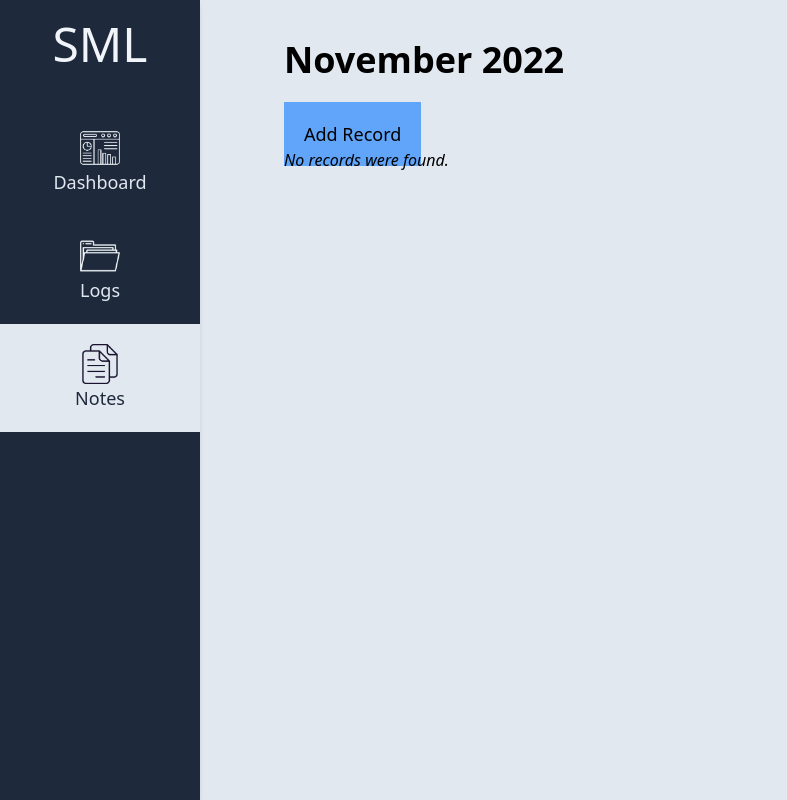
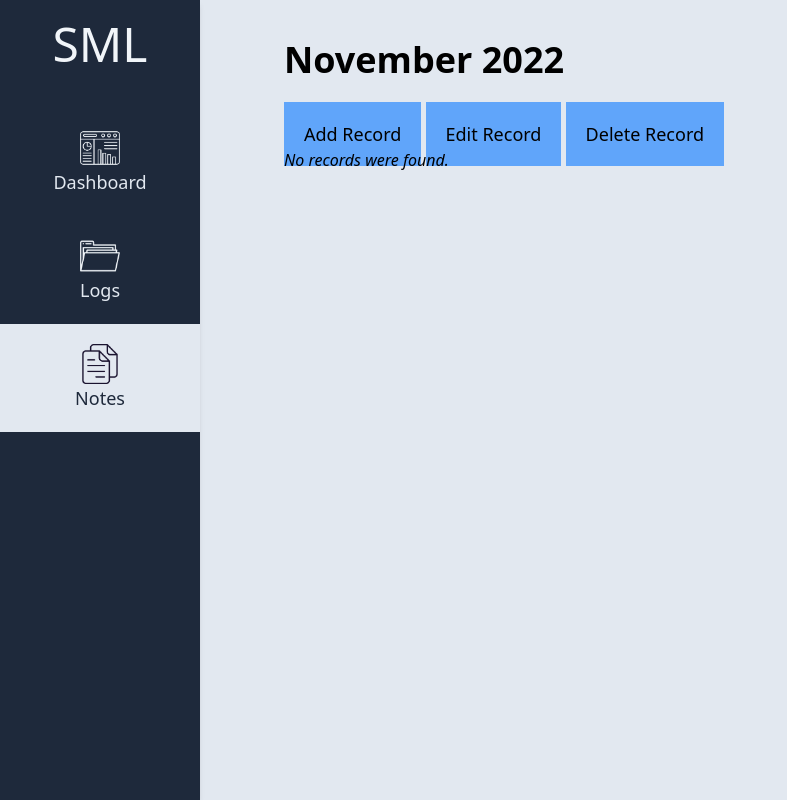
Before and after one commit to maratsumi/IM-Project-Proposal, a PHP site: page /indexLog.php in a window 1280 px wide. Shown: the whole page, without its empty margins (0-787 px from the left). Run offline with PHP 8.4, Linux system fonts and the light colour scheme; data that the repository does not hold is empty; style sheets or scripts are compiled from the project's sources.

Commit message:
Update indexLog.php

```diff
--- a/indexLog.php
+++ b/indexLog.php
@@ -23,6 +23,8 @@
         </div>
         <div class="ml-60">
           <a href="createLog.php" class="text-lg bg-blue-400 p-5 text-center">Add Record</a>
+          <a href="createLog.php" class="text-lg bg-blue-400 p-5 text-center">Edit Record</a>
+          <a href="createLog.php" class="text-lg bg-blue-400 p-5 text-center">Delete Record</a>
             <?php
 
             require_once "config.php";
@@ -54,9 +56,6 @@
                         echo "<td>" . $row['itemNumber'] . "</td>";
                         echo "<td>" . $row['dateReceived'] . "</td>";
                         echo "<td>" . $row['receipientSignature'] . "</td>";
-                        echo "<td>";
-                          echo '<a href="update.php?id='. $row['purchaseNumber'] .'>Update Records</a>';
-                          echo '<a href="delete.php?id='. $row['purchaseNumber'] .'>Delete Records</a>';
                         echo "</td>";
                       echo "</tr>";
                     }
```
